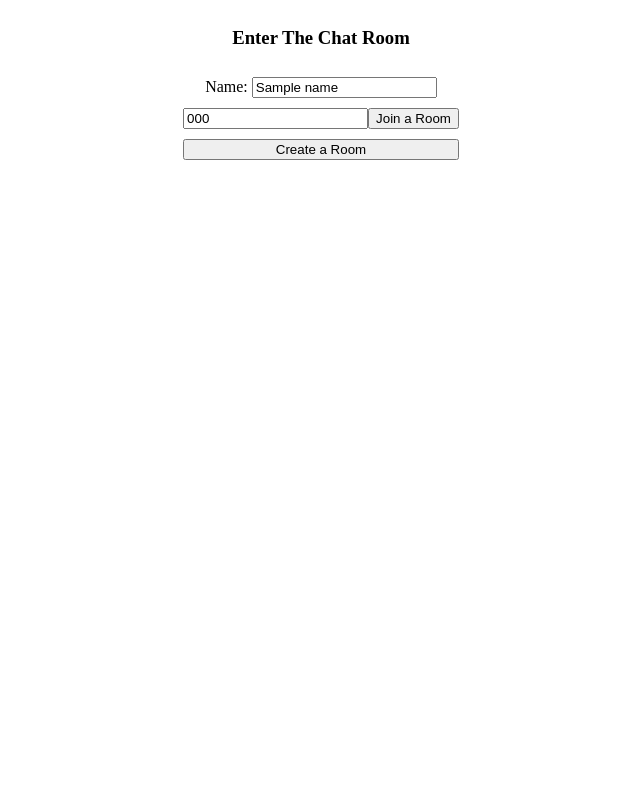
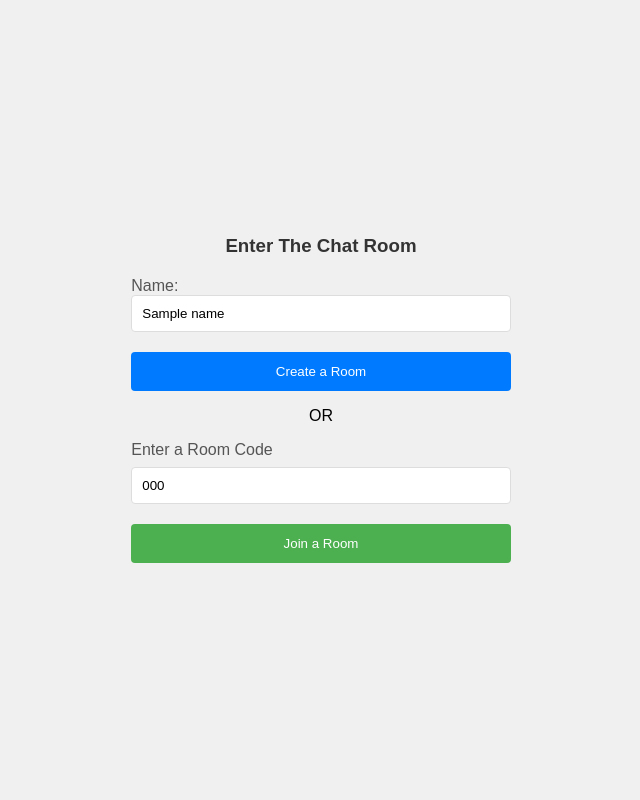
Before and after one commit to NishaantKrSingh/simpleChatApp, a Flask app: template templates/home.html in a window 1280 px wide. Shown: the whole page, without its empty margins (319-959 px from the left). Run offline with Flask 3, Linux system fonts and the light colour scheme; the template is opened without the code that fills it: most values are stand-ins (such as "Sample title", 1, 10 or a date in 2020); some libraries are stand-ins or nearby versions.

Commit message:
Minor Changes

```diff
--- a/static/css/style.css
+++ b/static/css/style.css
@@ -1,69 +1,178 @@
-.content {
+/* Reset box model for all elements */
+* {
+  box-sizing: border-box;
+}
+
+:root {
+  --primary-color: #007bff;
+  --success-color: #4caf50;
+  --hover-color: #45a049;
+  --border-color: #ddd;
+}
+
+body {
+  font-family: 'Arial', sans-serif;
+  background-color: #f0f0f0;
+  margin: 0;
   display: flex;
   align-items: center;
   justify-content: center;
+  height: 100vh;
+}
+
+.form-container {
+  max-width: 400px;
+  width: 100%;
+  background-color: #fff;
+  padding: 30px;
+  box-shadow: 0 4px 8px rgba(0, 0, 0, 0.1);
+  border-radius: 8px;
+}
+
+form {
+  display: flex;
+  flex-direction: column;
+  align-items: center;
+}
+
+h3 {
+  text-align: center;
+  color: #333;
+  margin-bottom: 20px;
+}
+
+label {
+  margin-bottom: 8px;
+  color: #555;
+}
+
+input {
+  padding: 10px;
+  width: 100%;
+  margin-bottom: 20px;
+  border: 1px solid var(--border-color);
+  border-radius: 4px;
 }
 
 .buttons {
   display: flex;
   flex-direction: column;
   align-items: center;
-  justify-content: center;
-  gap: 10px;
 }
 
 .join {
   display: flex;
-  flex-direction: row;
-  width: 100%;
+  flex-direction: column;
+  margin-bottom: 20px;
 }
 
-.create-btn {
+button, button.create-btn {
+  padding: 12px;
   width: 100%;
+  border: none;
+  border-radius: 4px;
+  cursor: pointer;
+  transition: background-color 0.3s ease;
+}
+
+button {
+  background-color: var(--success-color);
+  color: #fff;
+}
+
+button.create-btn {
+  background-color: var(--primary-color);
+}
+
+button:hover {
+  background-color: var(--hover-color);
+}
+
+ul {
+  list-style: none;
+  padding: 0;
+  margin: 0;
+  color: #ff5555;
+  text-align: center;
+}
+
+/* Responsive layout */
+@media (max-width: 600px) {
+  .form-container {
+    padding: 20px;
+  }
+
+  .inputs {
+    flex-direction: column;
+  }
+
+  input[type="text"] {
+    margin-right: 0;
+    margin-bottom: 10px;
+  }
 }
 
 .message-box {
-  border-color: black;
-  border-width: 2px;
-  border-style: solid;
-  border-radius: 10px;
-  background-color: whitesmoke;
-  height: 80vh;
-  display: flex;
-  flex-direction: column;
-  width: 80vw;
-  align-items: stretch;
+  max-width: 600px;
+  margin: 50px auto;
+  background-color: #fff;
+  padding: 20px;
+  box-shadow: 0 4px 8px rgba(0, 0, 0, 0.1);
+  border-radius: 8px;
+}
+
+.message-box h2 {
+  font-size: 20px;
+  margin-bottom: 20px;
 }
 
 .messages {
-  overflow-y: scroll;
-  flex: 1;
-  width: 100%;
-}
-
-.inputs {
+  max-height: 300px;
+  overflow-y: auto;
   padding: 10px;
-  display: flex;
-}
-
-h2 {
-  text-align: center;
-}
-
-#message {
-  flex: 1;
+  border: 1px solid var(--border-color);
+  border-radius: 4px;
 }
 
 .text {
   display: flex;
-  flex-direction: row;
-  align-items: center;
   justify-content: space-between;
-  padding-left: 10px;
-  padding-right: 10px;
+  align-items: baseline;
+  margin-bottom: 10px;
+}
+
+.text strong {
+  color: var(--primary-color);
 }
 
 .muted {
-  font-size: 10px;
-  color: darkgray;
+  font-size: 12px;
+  color: #888;
 }
+
+.inputs {
+  display: flex;
+  flex-direction: column;
+  margin-top: 20px;
+}
+
+input[type="text"] {
+  flex: 1;
+  padding: 10px;
+  border: 1px solid var(--border-color);
+  border-radius: 4px;
+  margin-right: 10px;
+}
+
+button[name="send"] {
+  padding: 10px 15px;
+  background-color: var(--success-color);
+  color: #fff;
+  border: none;
+  border-radius: 4px;
+  cursor: pointer;
+}
+
+button[name="send"]:hover {
+  background-color: var(--hover-color);
+}
--- a/templates/home.html
+++ b/templates/home.html
@@ -3,18 +3,14 @@
   <h3>Enter The Chat Room</h3>
   <div>
     <label>Name:</label>
-    <input
-      type="text"
-      placeholder="Pick a name!"
-      name="name"
-      value="{{name}}"
-    />
-  </div>
+    <input type="text" placeholder="Pick a name!" name="name" value="{{name}}" />
+    <button type="submit" name="create" class="create-btn">Create a Room</button>
     <div class="join">
+      <p style="text-align: center;">OR</p>
+      <label>Enter a Room Code</label>
       <input type="text" placeholder="Room Code" name="code" value="{{code}}" />
       <button type="submit" name="join">Join a Room</button>
     </div>
-  <button type="submit" name="create" class="create-btn">Create a Room</button>
     {% if error %}
     <ul>
       <li>{{error}}</li>
```
Also changed, not shown: templates/room.html (+11 -13 lines). Lines whose indentation alone changed are shown as unchanged.
